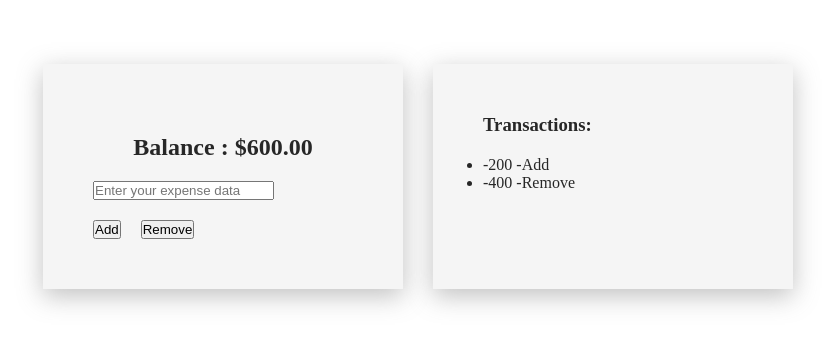
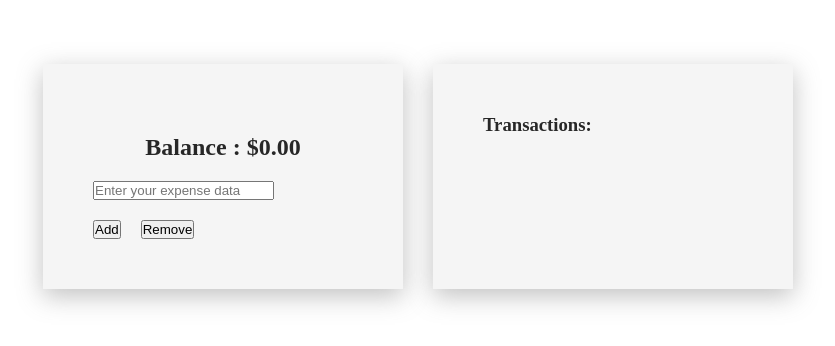
Before and after one commit to Raiyan109/expense-tracker-react, a React (Create React App) app: page / in a window 1280 px wide. Shown: the part 224-570 px from the top of the page, without its empty margins (222-1057 px from the left). Built offline with nearby package versions, Linux system fonts and the light colour scheme.

Commit message:
add functionality live

```diff
--- a/src/components/AddRemove.js
+++ b/src/components/AddRemove.js
@@ -1,11 +1,22 @@
-import React, { useState } from 'react';
+import React, { useContext, useState } from 'react';
+import { ExpenseContext } from './context/ExpenseContext';
 
 const AddRemove = () => {
+    const [expense, setExpense] = useState('')
 
-    const [expense, setExpense] = useState('')
+    const { addTransaction } = useContext(ExpenseContext)
+
 
     const onSubmit = e => {
         e.preventDefault()
+
+        const newTransaction = {
+            id: Math.floor(Math.random() * 100000000),
+            expense: +expense
+
+        }
+        console.log(expense);
+        addTransaction(newTransaction)
     }
 
     return (
--- a/src/components/Balance.js
+++ b/src/components/Balance.js
@@ -5,7 +5,8 @@ const Balance = () => {
 
     const { transactions } = useContext(ExpenseContext)
 
-    const amounts = transactions.map(transaction => transaction.amount)
+    const amounts = transactions.map(transaction => transaction.expense)
+    console.log(amounts);
     const total = amounts.reduce((prevState, currState) => (prevState += currState), 0).toFixed(2)
     return (
         <div>
--- a/src/components/DisplayTrans.js
+++ b/src/components/DisplayTrans.js
@@ -6,14 +6,14 @@ const DisplayTrans = () => {
 
 
     const { transactions } = useContext(ExpenseContext)
-
+    console.log(transactions);
     return (
         <div>
             <h1>Transactions:</h1>
             <ul style={{ marginTop: '20px' }}>
 
                 {transactions.map((transaction) => (
-                    <Transaction key={transaction.id} type={transaction.type} amount={transaction.amount}></Transaction>
+                    <Transaction key={transaction.id} transaction={transaction}></Transaction>
                 ))}
             </ul>
         </div>
--- a/src/components/Transaction.js
+++ b/src/components/Transaction.js
@@ -1,9 +1,9 @@
 import React from 'react';
 
-const Transaction = ({ id, type, amount }) => {
+const Transaction = ({ transaction }) => {
     return (
         <div>
-            <li> -{amount} -{type}</li>
+            <li> -{transaction.expense} </li>
         </div>
     );
 };
--- a/src/components/context/ExpenseContext.js
+++ b/src/components/context/ExpenseContext.js
@@ -3,13 +3,17 @@ import { createContext, useReducer } from "react";
 const initialValue = {
     balance: 550,
     transactions: [
-        { id: 1, amount: 200, type: 'Add' },
-        { id: 2, amount: 400, type: 'Remove' },
+
     ]
 }
 
 const AddReducer = (state, action) => {
     switch (action.type) {
+        case 'ADD_TRANSACTION':
+            return {
+                ...state,
+                transactions: [action.payload, ...state.transactions]
+            }
         default:
             return state
     }
@@ -22,9 +26,18 @@ export const ExpenseContext = createContext(initialValue)
 export const ExpenseContextProvider = ({ children }) => {
     const [state, dispatch] = useReducer(AddReducer, initialValue)
 
+    // Actions
+    const addTransaction = (transaction) => {
+        dispatch({
+            type: 'ADD_TRANSACTION',
+            payload: transaction
+        })
+    }
+
     return <ExpenseContext.Provider value={{
         balance: state.balance,
         transactions: state.transactions,
+        addTransaction,
         dispatch
     }}>
         {children}
```
